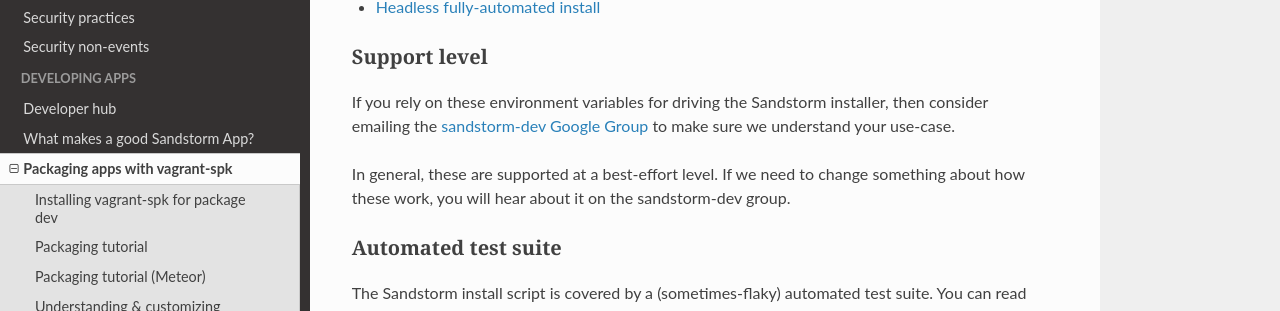
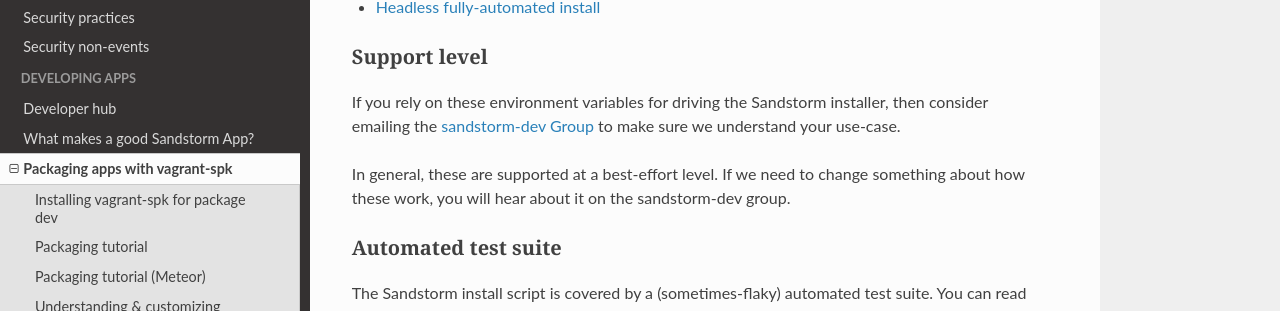
Before and after one commit to sandstorm-org/docs, an MkDocs documentation site: the page built from docs/administering/install-script.md, in a window 1280 px wide and 900 px high, scrolled down 2505 px. Shown: the part 286-597 px from the top of the window. Built offline with MkDocs 1.6.1, drawn with Linux system fonts in a browser that asks for light colours; nearby versions of some CDN libraries; some web fonts are replaced.

Commit message:
Replace a Google Group mention with groups.io

```diff
--- a/docs/administering/install-script.md
+++ b/docs/administering/install-script.md
@@ -133,7 +133,7 @@ test suite.
 ### Support level
 
 If you rely on these environment variables for driving the Sandstorm installer, then consider
-emailing the [sandstorm-dev Google Group](https://groups.google.com/forum/#!forum/sandstorm-dev) to
+emailing the [sandstorm-dev Group](https://groups.io/g/sandstorm-dev-group) to
 make sure we understand your use-case.
 
 In general, these are supported at a best-effort level. If we need to change something about how
```
